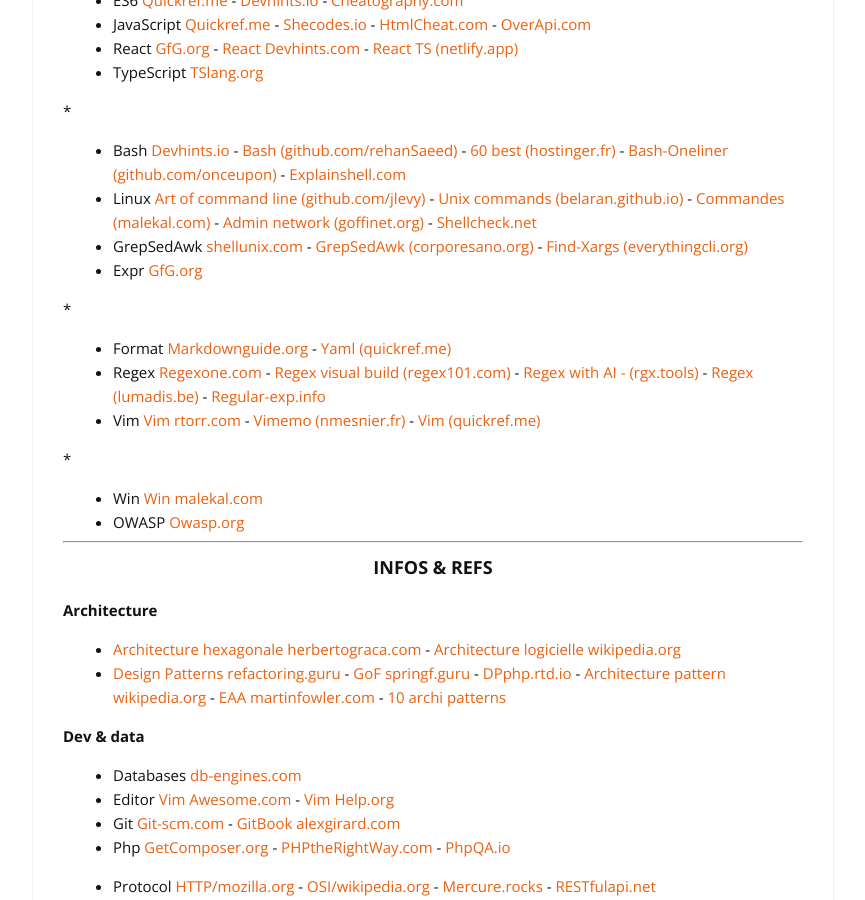
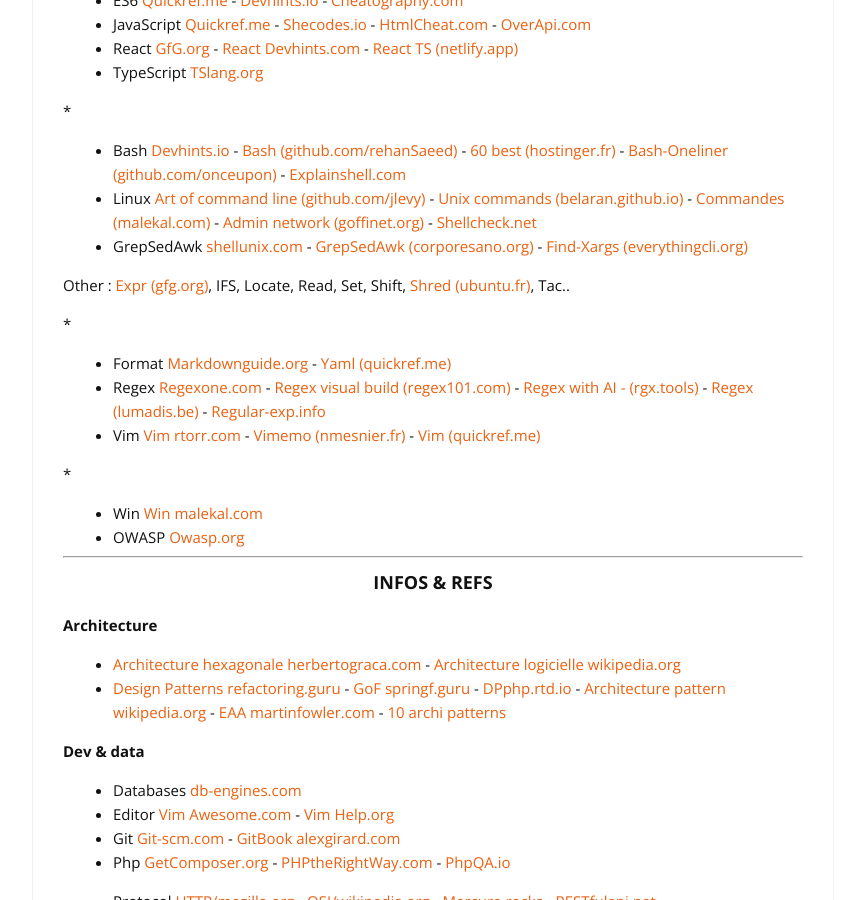
Before and after one commit to cylmat/cylmat.github.io, a Jekyll site: the page built from _pages/USEFUL.md, in a window 1280 px wide and 900 px high, scrolled down 543 px. Shown: the whole window, without its empty margins (207-1072 px from the left). Built offline with Jekyll 4.4.1, drawn with Linux system fonts in a browser that asks for light colours; nearby versions of some CDN libraries.

Commit message:
Update USEFUL.md

```diff
--- a/_pages/USEFUL.md
+++ b/_pages/USEFUL.md
@@ -30,7 +30,8 @@
 - Bash [Devhints.io](https://devhints.io/bash) - [Bash (github.com/rehanSaeed)](https://github.com/RehanSaeed/Bash-Cheat-Sheet) - [60 best (hostinger.fr)](https://www.hostinger.fr/tutoriels/commandes-linux) - [Bash-Oneliner (github.com/onceupon)](https://github.com/onceupon/Bash-Oneliner) - [Explainshell.com](https://explainshell.com)
 - Linux [Art of command line (github.com/jlevy)](https://github.com/jlevy/the-art-of-command-line) - [Unix commands (belaran.github.io)](https://belaran.github.io/free-docs/unix-initiation/node277.html) - [Commandes (malekal.com)](https://www.malekal.com/liste-des-commandes-linux) - [Admin network (goffinet.org)](https://linux.goffinet.org/administration/configuration-du-reseau/outils-linux-reseau) - [Shellcheck.net](https://www.shellcheck.net)
 - GrepSedAwk [shellunix.com](https://www.shellunix.com) - [GrepSedAwk (corporesano.org)](http://www.corporesano.org/doc-site/grepawksed.html) - [Find-Xargs (everythingcli.org)](https://www.everythingcli.org/find-exec-vs-find-xargs)
-- Expr [GfG.org](https://www.geeksforgeeks.org/linux-unix/expr-command-in-linux-with-examples)
+
+Other : [Expr (gfg.org)](https://www.geeksforgeeks.org/linux-unix/expr-command-in-linux-with-examples), IFS, Locate, Read, Set, Shift, [Shred (ubuntu.fr)](https://doc.ubuntu-fr.org/shred), Tac..
 
 *
 
```
